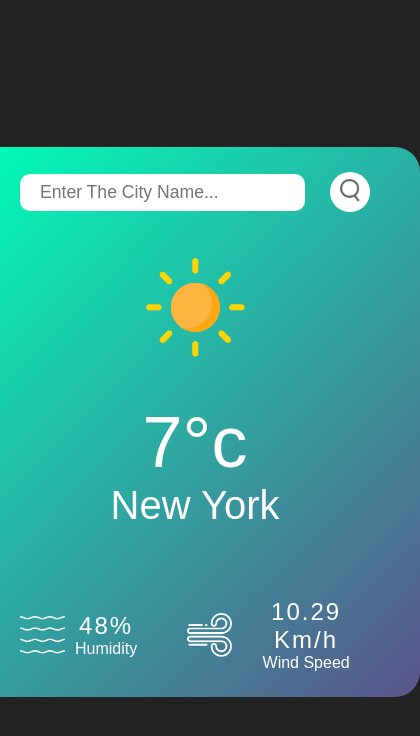
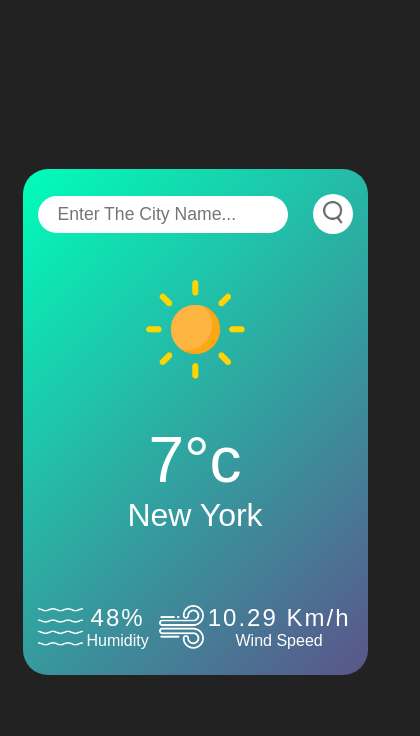
Before and after one commit to yousseffathy110/WeatherApp, a plain HTML site: page index.html in a window 390 px wide. Shown: the whole page, 420 px wide, since content can reach past the window. Drawn offline with Linux system fonts and the light colour scheme.

Commit message:
style: fixing some responsive issues

```diff
--- a/style.css
+++ b/style.css
@@ -19,7 +19,7 @@ body {
   -moz-border-radius: 25px;
   -ms-border-radius: 25px;
   -o-border-radius: 25px;
-  padding: 25px 50px;
+  padding: 25px 15px;
   text-align: center;
 }
 .search {
@@ -32,13 +32,13 @@ input {
   border: none;
   outline: none;
   padding: 8px 20px;
-  border-radius: 10px;
-  -webkit-border-radius: 10px;
-  -moz-border-radius: 10px;
-  -ms-border-radius: 10px;
-  -o-border-radius: 10px;
+  border-radius: 20px;
+  -webkit-border-radius: 20px;
+  -moz-border-radius: 20px;
+  -ms-border-radius: 20px;
+  -o-border-radius: 20px;
   font-size: 1.1rem;
-  width: 285px;
+  width: 250px;
 }
 button {
   background-color: transparent;
@@ -67,12 +67,12 @@ button img {
   width: 150px;
 }
 .weatherstatus h1 {
-  font-size: 4.5rem;
+  font-size: 4rem;
   margin-top: 15px;
   font-weight: 100;
 }
 .weatherstatus p {
-  font-size: 2.5rem;
+  font-size: 2rem;
   text-transform: capitalize;
 }
 /* finshed the Weather status section  */
@@ -81,15 +81,14 @@ button img {
   color: white;
   display: flex;
   align-items: center;
-  justify-content: space-between;
-  gap: 50px;
+  gap: 10px;
 }
 .weatherinfo .humidity,
 .weatherinfo .windspeed {
   display: flex;
   align-items: center;
   justify-content: space-between;
-  gap: 10px;
+  gap: 4px;
 }
 .weatherinfo .humidity img,
 .weatherinfo .windspeed img {
```
